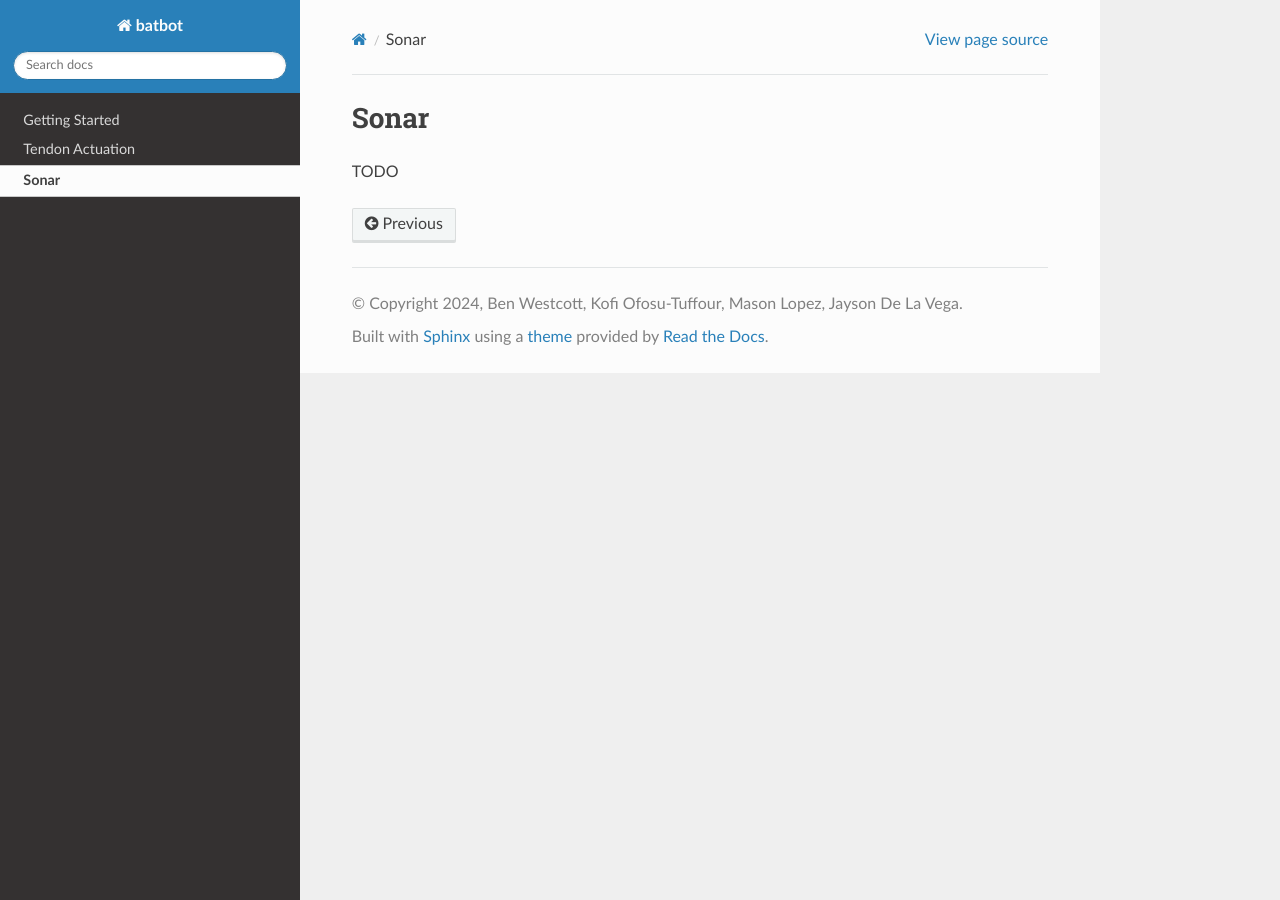
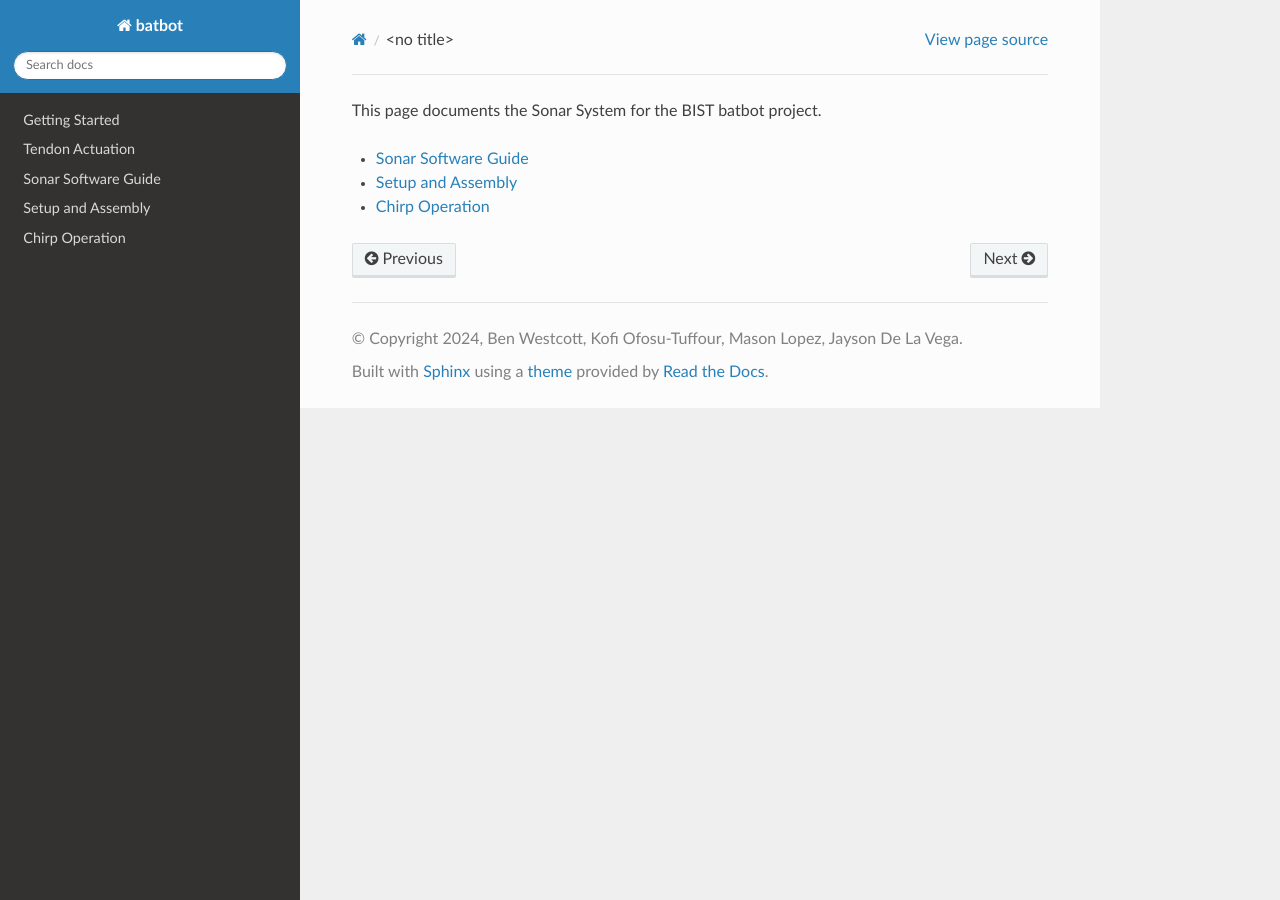
Before and after one commit to BIST-Research/batbot, a Sphinx documentation site: the page built from doc/source/sonar/sonar.rst, in a window 1280 px wide. Built offline with Sphinx 7.4.7 and the Read the Docs theme 3.1.0, drawn with Linux system fonts in a browser that asks for light colours.

Commit message:
adding reference tree

```diff
--- a/doc/source/sonar/sonar.rst
+++ b/doc/source/sonar/sonar.rst
@@ -1,6 +1,10 @@
 .. _sonar:
 
-Sonar
-=====
+This page documents the Sonar System for the BIST batbot project.
 
-TODO
+.. toctree::
+   :maxdepth: 1
+
+   sonar_software
+   setup_and_assembly
+   chirp_operation
```
